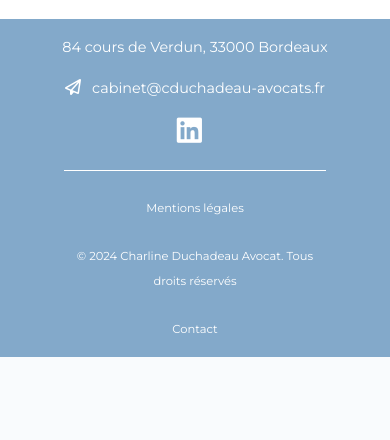
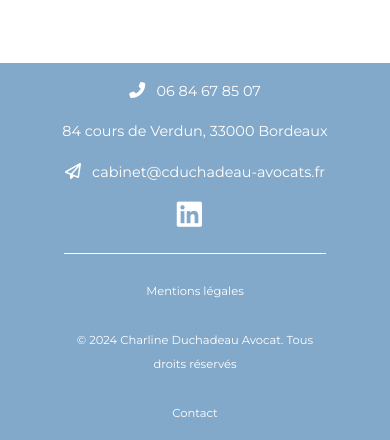
Before and after one commit to SarahRubio/charline-d, a Django app: page /contact/ in a window 390 px wide. Shown: the part 2117-2557 px from the top of the page. Before the commit the page ends 2474 px from the top, so only its background shows below. Run offline with Django 3.2, Linux system fonts and the light colour scheme; some libraries are stand-ins or nearby versions.

Commit message:
re-add phone number

```diff
--- a/src/templates/contact/contact.html
+++ b/src/templates/contact/contact.html
@@ -27,6 +27,7 @@
         <div class="col-md-6">
             <p><strong>Maître Charline DUCHADEAU</strong></p>
             <p>84 cours de Verdun, 33000 BORDEAUX</p>
+            <p><i class="fas fa-phone-alt"></i><a href="tel:+33684678507" class="text-reset"> 06 84 67 85 07</a></p>
             <p><i class="far fa-paper-plane"></i><a href="mailto:cabinet@cduchadeau-avocats.fr" class="text-reset"> cabinet@cduchadeau-avocats.fr</a></p>
         </div>
         <div class="col-md-6 pl-5" id="access">
--- a/src/templates/footer.html
+++ b/src/templates/footer.html
@@ -1,5 +1,6 @@
 <footer class="m-0">
     <div id="contact" class="d-flex justify-content-between align-items-center">
+            <p><i class="fas fa-phone-alt"></i><a href="tel:+33684678507" class="text-reset">06 84 67 85 07</a></p>
             <p>84 cours de Verdun, 33000 Bordeaux</p>
             <p><i class="far fa-paper-plane"></i><a href="mailto:cabinet@cduchadeau-avocats.fr" class="text-reset">cabinet@cduchadeau-avocats.fr</a></p>
             <a class="text-reset" target="_blank" rel="noopener" href="https://www.linkedin.com/in/charline-duchadeau-3a0329143/"><i class="fa fa-linkedin-square" aria-hidden="true"></i></a>
```
